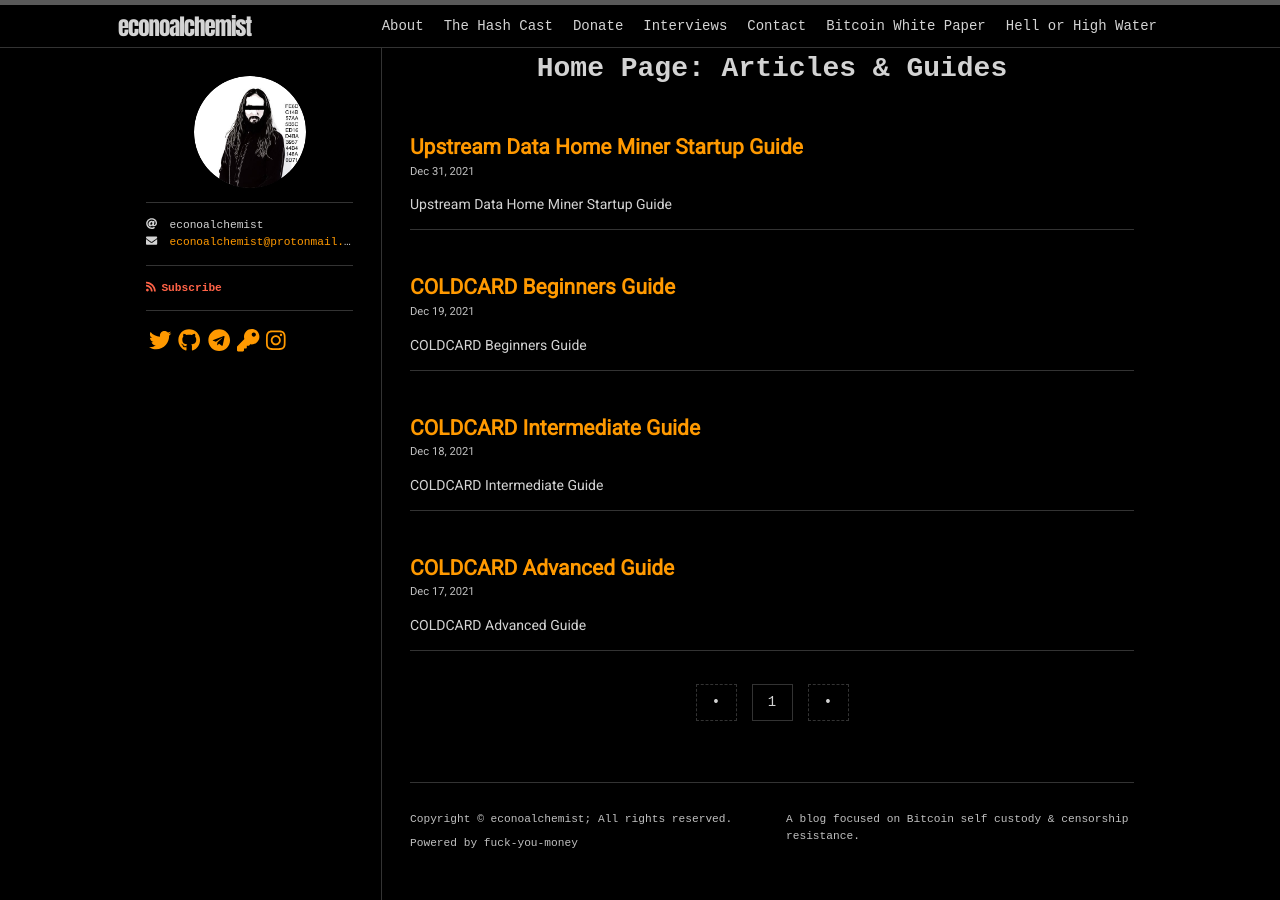
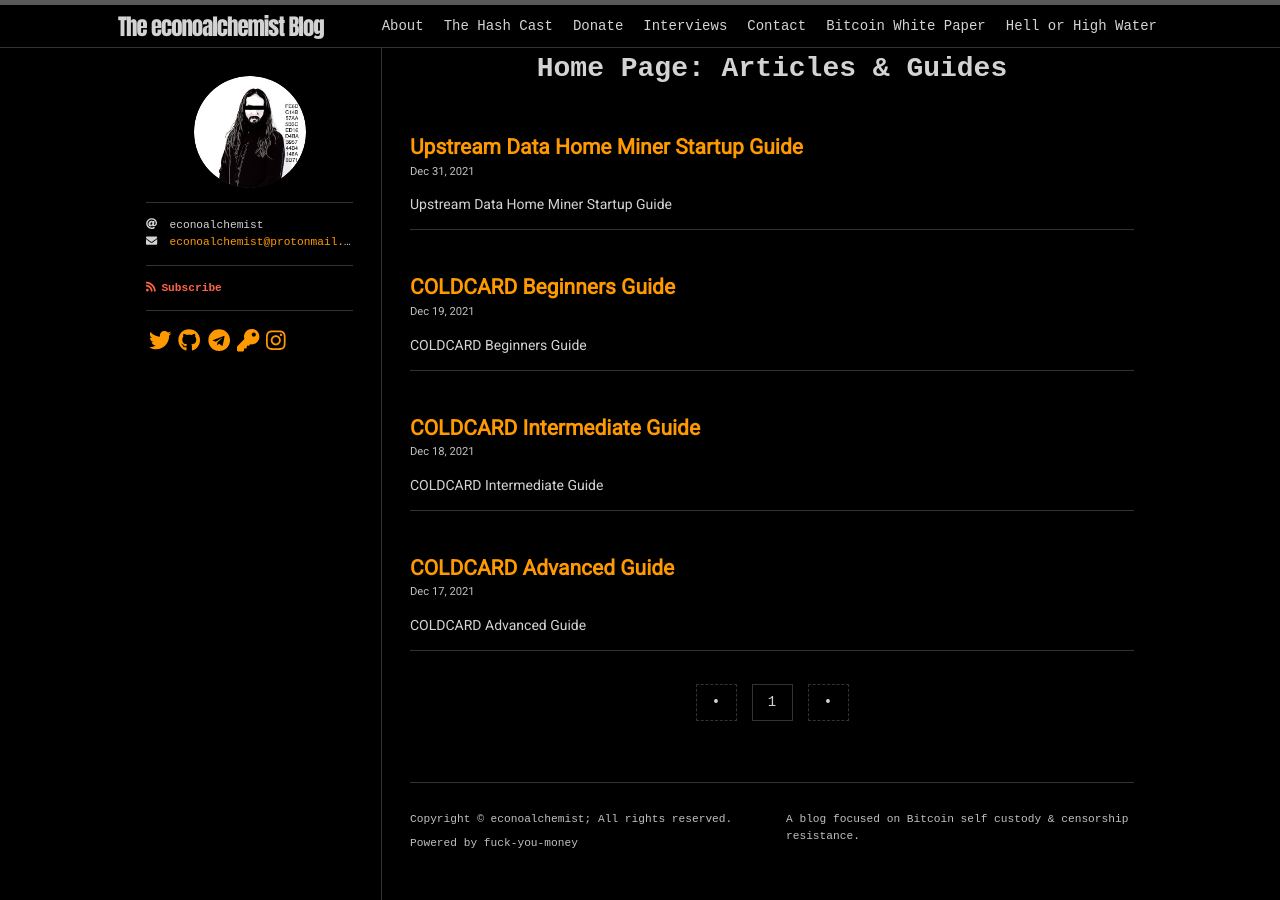
Before and after one commit to econoalchemist/econoalchemist.github.io, a Jekyll site: the page built from index.html, in a window 1280 px wide. Built offline with Jekyll 4.4.1, drawn with Linux system fonts in a browser that asks for light colours; nearby versions of some CDN libraries; some web fonts are replaced; the list of posts is cut into pages by our own code.

Commit message:
Update _config.yml

```diff
--- a/_config.yml
+++ b/_config.yml
@@ -1,5 +1,5 @@
 skin: midnight
-title: econoalchemist
+title: The econoalchemist Blog
 description: A blog focused on Bitcoin self custody & censorship resistance.
 author: econoalchemist
 avatar: /logo.png
```
